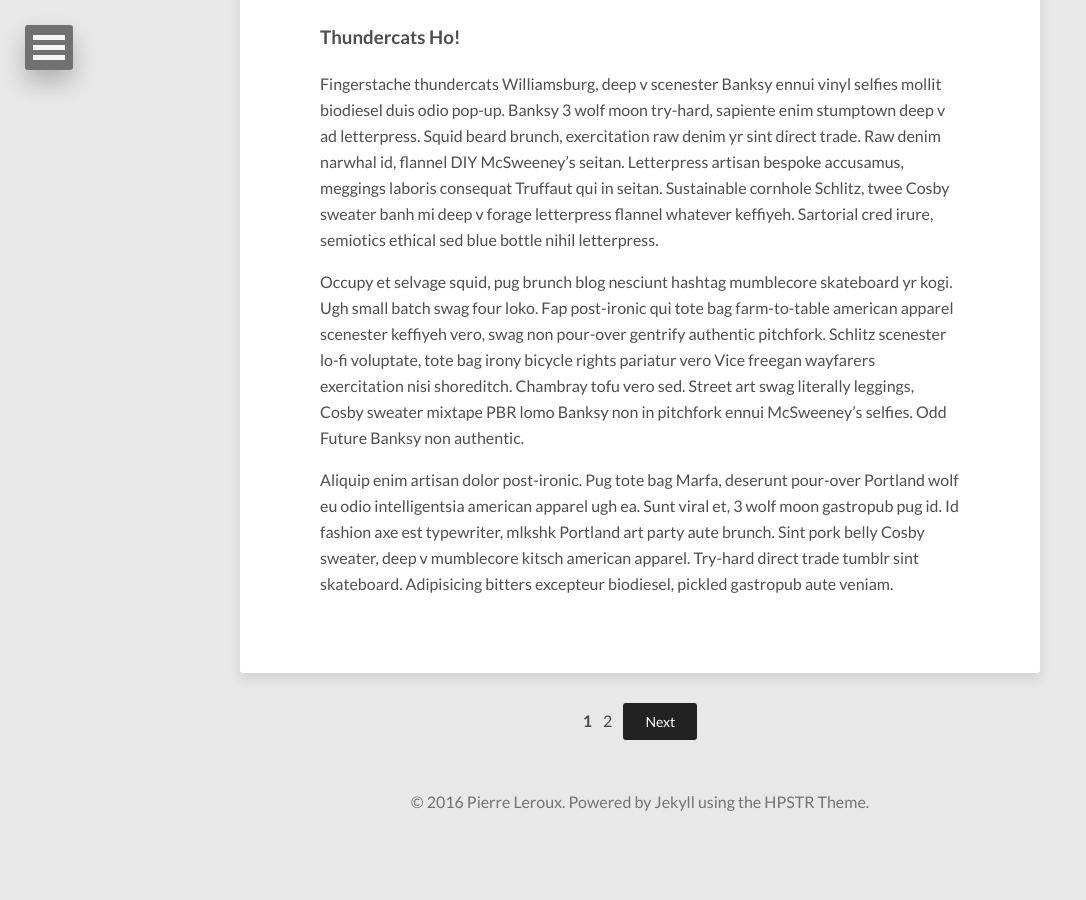
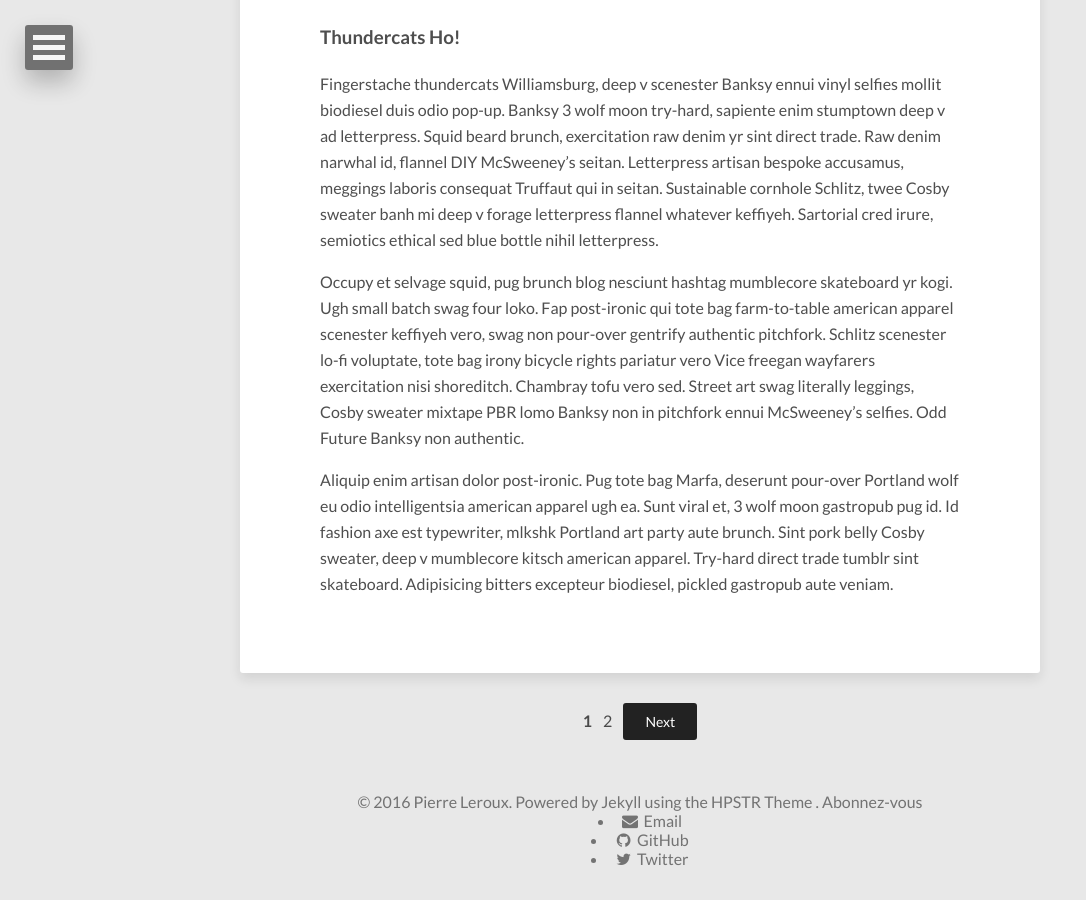
Before and after one commit to panaC/pana-old-pages, a Jekyll site: the page built from index.html, in a window 1280 px wide and 900 px high, scrolled down 7220 px. Shown: the whole window, without its empty margins (0-1086 px from the left). Built offline with Jekyll 4.4.1, drawn with Linux system fonts in a browser that asks for light colours; nearby versions of some CDN libraries; the list of posts is cut into pages by our own code; before the commit the page ends 8063 px from its top, so only the background shows below that.

Commit message:
change footer

```diff
--- a/_data/navigation.yml
+++ b/_data/navigation.yml
@@ -1,4 +1,4 @@
 # Menu navigation links
 
 - title: Flux RSS
-  url: http://panac.github.io/feed.xml
+  url: http://panac.github.io/feed
--- a/_includes/footer.html
+++ b/_includes/footer.html
@@ -1 +1,26 @@
-<span>&copy; {{ site.time | date: '%Y' }} {{ site.owner.name }}. Powered by <a href="http://jekyllrb.com" rel="nofollow">Jekyll</a> using the <a href="https://mademistakes.com/work/hpstr-jekyll-theme/" rel="nofollow">HPSTR Theme</a>.</span>
+<span>
+  &copy;
+  {{ site.time | date: '%Y' }}
+  {{ site.owner.name }}.
+  Powered by
+  <a href="http://jekyllrb.com" rel="nofollow">Jekyll</a>
+  using the
+  <a href="https://mademistakes.com/work/hpstr-jekyll-theme/" rel="nofollow">HPSTR Theme</a>
+  .
+</span>
+
+<span>
+<a href="http://panac.github.io/feed" rel="nofollow">Abonnez-vous</a>
+</span>
+
+<span>
+  {% if site.owner.email %}<li>
+    <a href="mailto:{{ site.owner.email }}"><i class="fa fa-fw fa-envelope"></i> Email</a>
+  </li>{% endif %}
+  {% if site.owner.github %}<li>
+    <a href="https://github.com/{{ site.owner.github }}"><i class="fa fa-fw fa-github"></i> GitHub</a>
+  </li>{% endif %}
+  {% if site.owner.twitter %}<li>
+    <a href="https://twitter.com/{{ site.owner.twitter }}"><i class="fa fa-fw fa-twitter"></i> Twitter</a>
+  </li>{% endif %}
+</span>
```
